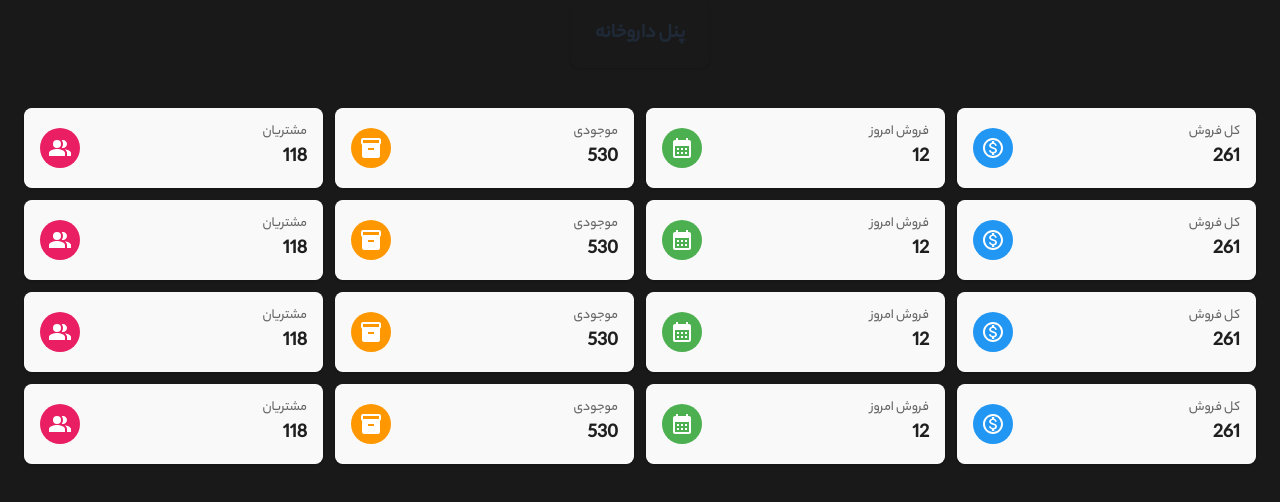
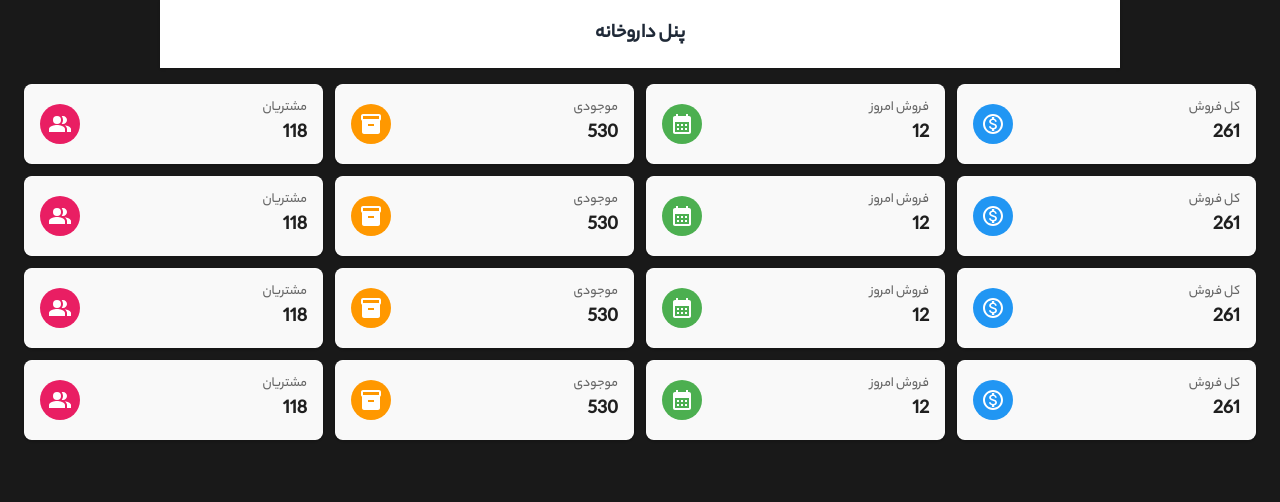
Before and after one commit to HaniehGharaee/dashboard-pharmacy, a React (Vite) app: page / in a window 1280 px wide. Shown: the top 502 px of the page. Built offline with nearby package versions, Linux system fonts and the light colour scheme; a web font is replaced by a local one.

Commit message:
Header public

```diff
--- a/src/layouts/PublicLayout/Header.jsx
+++ b/src/layouts/PublicLayout/Header.jsx
@@ -1,11 +1,9 @@
 const HeaderPublic = () => {
   return (
-    <div className="max-w-[1300px] mx-auto px-3 mb-6">
-      <div className="g-white rounded-lg shadow px-6 py-5">
-        <h1 className="text-xl font-semibold text-gray-800 text-center">
-          پنل داروخانه
-        </h1>
-      </div>
+    <div className="w-3/4 mx-auto bg-white shadow px-6 py-5">
+      <h1 className="text-xl font-semibold text-gray-800 text-center">
+        پنل داروخانه
+      </h1>
     </div>
   );
 };
--- a/src/layouts/PublicLayout/index.jsx
+++ b/src/layouts/PublicLayout/index.jsx
@@ -1,6 +1,6 @@
-import PropTypes from 'prop-types';
-import { Outlet } from 'react-router-dom';
-import HeaderPublic from './Header';
+import PropTypes from "prop-types";
+import { Outlet } from "react-router-dom";
+import HeaderPublic from "./Header";
 
 const PublicLayout = () => {
   return (
```
